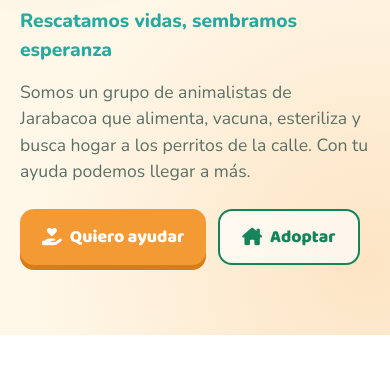
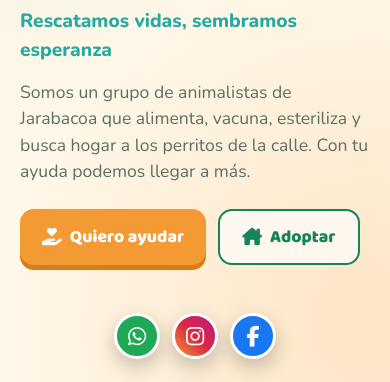
Before and after one commit to Juanapau/jarabarescata, a plain HTML site: page index.html in a window 390 px wide. Shown: the part 453-835 px from the top of the page. Drawn offline with nearby package versions, Linux system fonts and the light colour scheme; no server answers.

Commit message:
Update index.html

```diff
--- a/index.html
+++ b/index.html
@@ -51,6 +51,10 @@ nav .btn{padding:8px 16px;font-size:.95rem;box-shadow:0 3px 0 var(--naranja-osc)
 .hero .acciones{display:flex;gap:12px;flex-wrap:wrap}
 .hero-fondo{position:absolute;z-index:0;right:0;top:50%;transform:translateY(-58%);height:150%;aspect-ratio:1/1;background-size:cover;background-position:center;background-repeat:no-repeat;-webkit-mask-image:linear-gradient(to right,transparent 0%,rgba(0,0,0,.45) 22%,#000 50%);mask-image:linear-gradient(to right,transparent 0%,rgba(0,0,0,.45) 22%,#000 50%)}
 .hero .btn-borde{background:rgba(255,255,255,.65)}
+.hero-redes{position:absolute;z-index:2;right:28px;bottom:24px;display:flex;gap:12px}
+.hero-redes a{width:50px;height:50px;border-radius:50%;display:grid;place-items:center;color:#fff;font-size:1.45rem;text-decoration:none;border:3px solid #fff;box-shadow:0 8px 20px rgba(0,0,0,.22);transition:transform .15s}
+.hero-redes a:hover{transform:translateY(-3px) scale(1.06)}
+.hero-redes a:focus-visible{outline:3px solid var(--turquesa);outline-offset:3px}
 .logros{display:flex;gap:12px;margin-top:26px;flex-wrap:wrap}
 .logros div{background:#fff;border-radius:16px;padding:10px 16px;box-shadow:0 8px 20px rgba(29,59,48,.08);min-width:110px}
 .logros b{display:block;font-family:'Baloo 2';font-size:1.8rem;line-height:1;color:var(--esmeralda)}
@@ -151,6 +155,8 @@ footer b{font-family:'Baloo 2';font-size:1.3rem;color:#fff;display:block}
   .hero .cont{display:block;min-height:0;margin-top:-56px}
   .quienes,.contacto{grid-template-columns:1fr}
   .hero h1{font-size:2.3rem}
+  .hero-redes{position:static;justify-content:center;margin-top:22px}
+  .hero-redes a{width:46px;height:46px;font-size:1.3rem}
   .hero-fondo{position:relative;top:auto;right:auto;transform:none;width:100%;height:320px;aspect-ratio:auto;background-position:center 64%;-webkit-mask-image:linear-gradient(to bottom,#000 55%,transparent);mask-image:linear-gradient(to bottom,#000 55%,transparent)}
   .titulo h2{font-size:1.8rem}
   section.bloque{padding:46px 0}
@@ -195,6 +201,11 @@ footer b{font-family:'Baloo 2';font-size:1.3rem;color:#fff;display:block}
         <div><b id="sPersonas" class="carga">—</b><span>personas ayudando</span></div>
       </div>
     </div>
+  </div>
+  <div class="hero-redes">
+    <a class="wa" href="https://wa.me/18297163378?text=Hola%20JarabaRescata%2C%20les%20escribo%20desde%20la%20p%C3%A1gina%20web." target="_blank" rel="noopener" aria-label="WhatsApp" title="WhatsApp"><i class="fa-brands fa-whatsapp"></i></a>
+    <a class="ig" href="https://www.instagram.com/jarabarescata/" target="_blank" rel="noopener" aria-label="Instagram" title="Instagram"><i class="fa-brands fa-instagram"></i></a>
+    <a class="fb" href="https://www.facebook.com/share/1cp5Hr7iwk/" target="_blank" rel="noopener" aria-label="Facebook" title="Facebook"><i class="fa-brands fa-facebook-f"></i></a>
   </div>
 </section>
 
```
